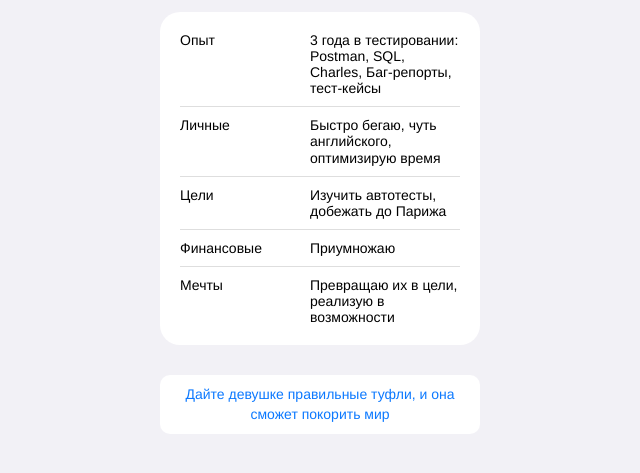
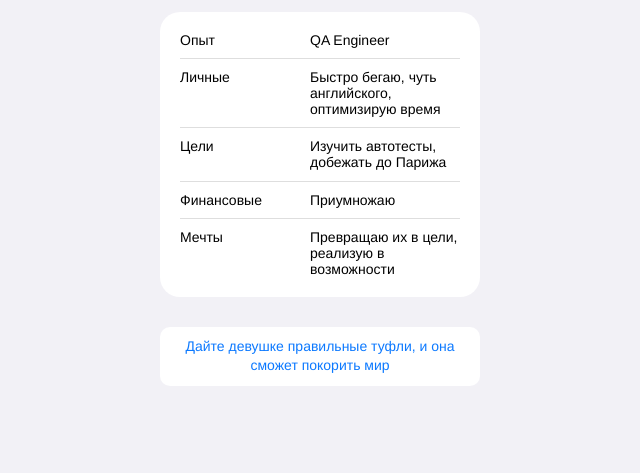
Before and after one commit to Podlipnova/portfolio, a plain HTML site: page index.html in a window 1280 px wide. Shown: the part 455-928 px from the top of the page, without its empty margins (320-960 px from the left). After the commit the page ends 881 px from the top, so only its background shows below. Drawn offline with Linux system fonts and the light colour scheme.

Commit message:
имя_коммита

```diff
--- a/index.html
+++ b/index.html
@@ -48,7 +48,7 @@
         <ul class="links__container">
           <li class="links__link">
             <p class="links__title">Опыт</p>
-            <a class="linsk__link" href="@Podlipnova_Yulia">3 года в тестировании: Postman, SQL, Charles, Баг-репорты, тест-кейсы</a>
+            <a class="linsk__link" href="@Podlipnova_Yulia">QA Engineer</a>
           </li>
           <li class="links__link">
             <p class="links__title">Личные</p>
```
